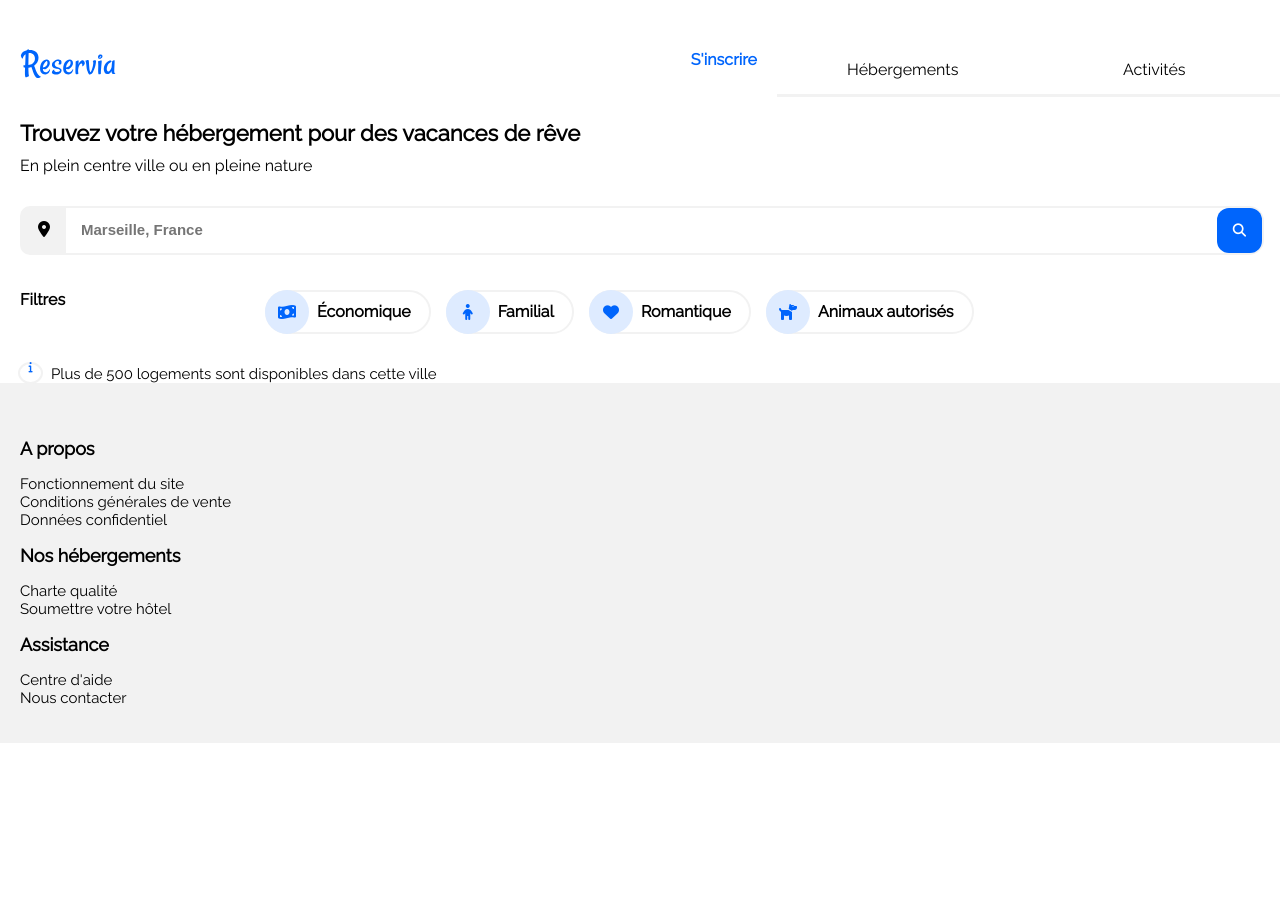
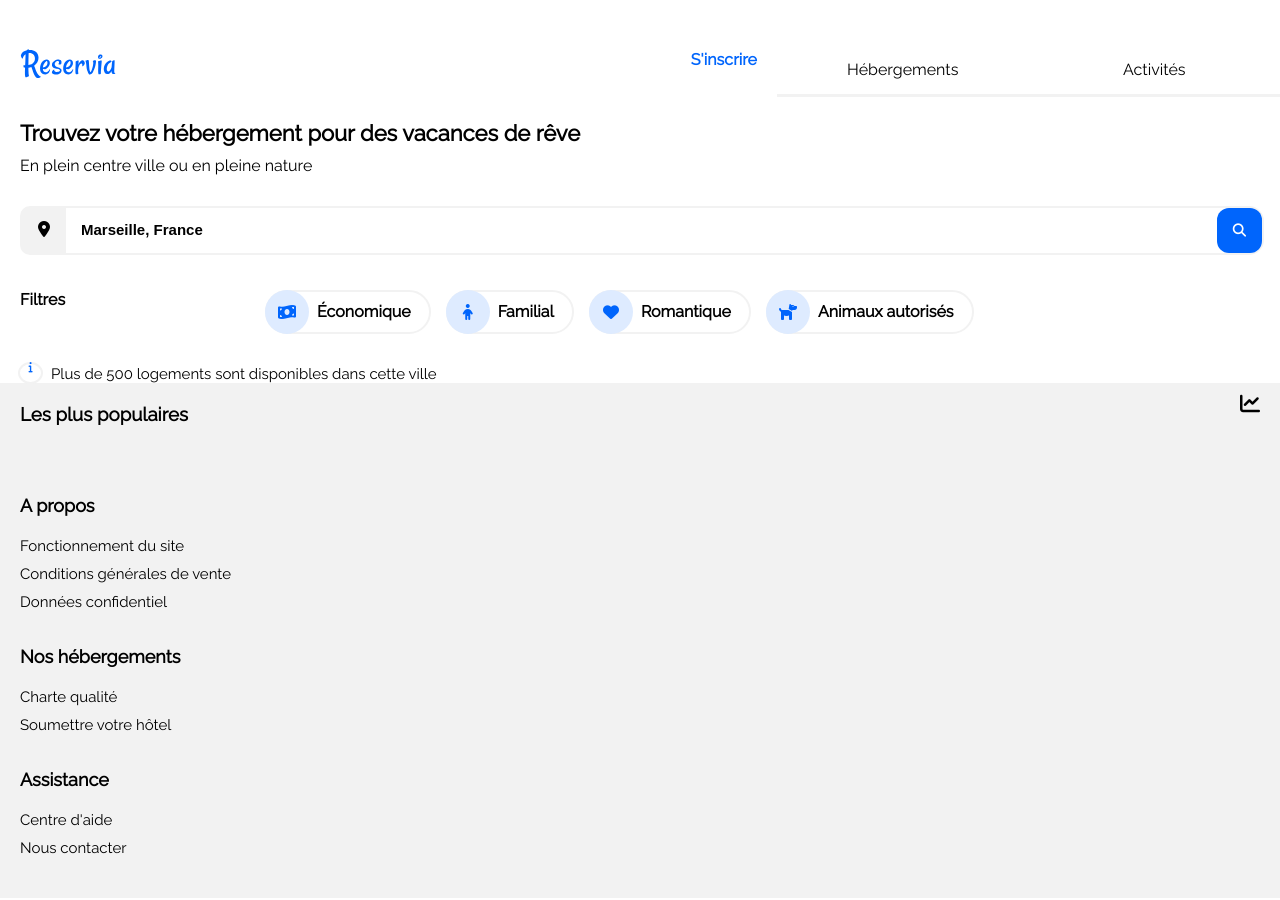
Before and after one commit to moutinhoalexandre/MoutinhoAlexandre_2_22102020, a Jekyll site: the page index.html, which Jekyll copies as it is, in a window 1280 px wide. Built offline with Jekyll 4.4.1, drawn with Linux system fonts in a browser that asks for light colours; nearby versions of some CDN libraries.

Commit message:
add HostingPopular html and CSS

```diff
--- a/index.html
+++ b/index.html
@@ -45,27 +45,47 @@
                 <i class="FilterFooterIcon fas fa-info fa-xs"></i> <span class="FilterFooterText">Plus de 500 logements sont disponibles dans cette ville</span>
             </aside>
     </section>
+
+            <!-- selection -->
+
+    <section class="Selection">
+        <article class="HostingPopular">
+            <h1 class="TheMostPopularsText">Les plus populaires</h1>
+            <i class="HostingPopularIcon fas fa-chart-line fa-lg "></i>
+
+        </article>
+
+        <article class="Hosting">
+
+        </article>
+        <article class="Activities">
+
+        </article>
+
+    </section>
+
+            <!-- Footer -->
     <footer>
         <div>
-            <h2>A propos</h2>
+            <h2 class="FooterText AboutUs">A propos</h2>
             <ul>
-                <li>Fonctionnement du site</li>
-                <li>Conditions générales de vente</li>
-                <li>Données confidentiel</li>
+                <li class="FooterSubTittle">Fonctionnement du site</li>
+                <li class="FooterSubTittle">Conditions générales de vente</li>
+                <li class="FooterSubTittle">Données confidentiel</li>
             </ul>
         </div>
         <div>
-            <h2>Nos hébergements</h2>
+            <h2 class="FooterText OurAcommodations">Nos hébergements</h2>
             <ul>
-                <li>Charte qualité</li>
-                <li>Soumettre votre hôtel</li>
+                <li class="FooterSubTittle">Charte qualité</li>
+                <li class="FooterSubTittle">Soumettre votre hôtel</li>
             </ul>
         </div>
         <div>
-            <h2>Assistance</h2>
+            <h2 class="FooterText Support">Assistance</h2>
             <ul>
-                <li>Centre d'aide</li>
-                <li>Nous contacter</li>
+                <li class="FooterSubTittle">Centre d'aide</li>
+                <li class="FooterSubTittle">Nous contacter</li>
             </ul>
         </div>
     </footer>
--- a/style.css
+++ b/style.css
@@ -121,6 +121,7 @@ p{
 input::placeholder{
     font-weight: bold;
     font-size: 15px;
+    color:black;
 }
 
 .button {
@@ -204,16 +205,41 @@ input::placeholder{
     font-size: 15px;
 }
 
+/*Selection*/
+
+.Selection{
+    background-color: #F2F2F2;
+}
+
+.HostingPopular{
+    display: flex;
+    justify-content: space-between;
+    margin: 0 20px;
+}
+
+.TheMostPopularsText{
+    margin: 20px 0;
+}
+
+.HostingPopularIcon{
+    margin: 20px 0;
+}
+
+
 /*Footer*/
 
 footer{
     padding: 20px;
-    padding-top: 40px;
     background-color: #F2F2F2;
+}
+
+.FooterSubTittle{
+    padding: 5px 0;
 }
 
 h2{
     font-size: 18px;
+    margin: 30px 0 15px 0;
 }
 
 li{
```
